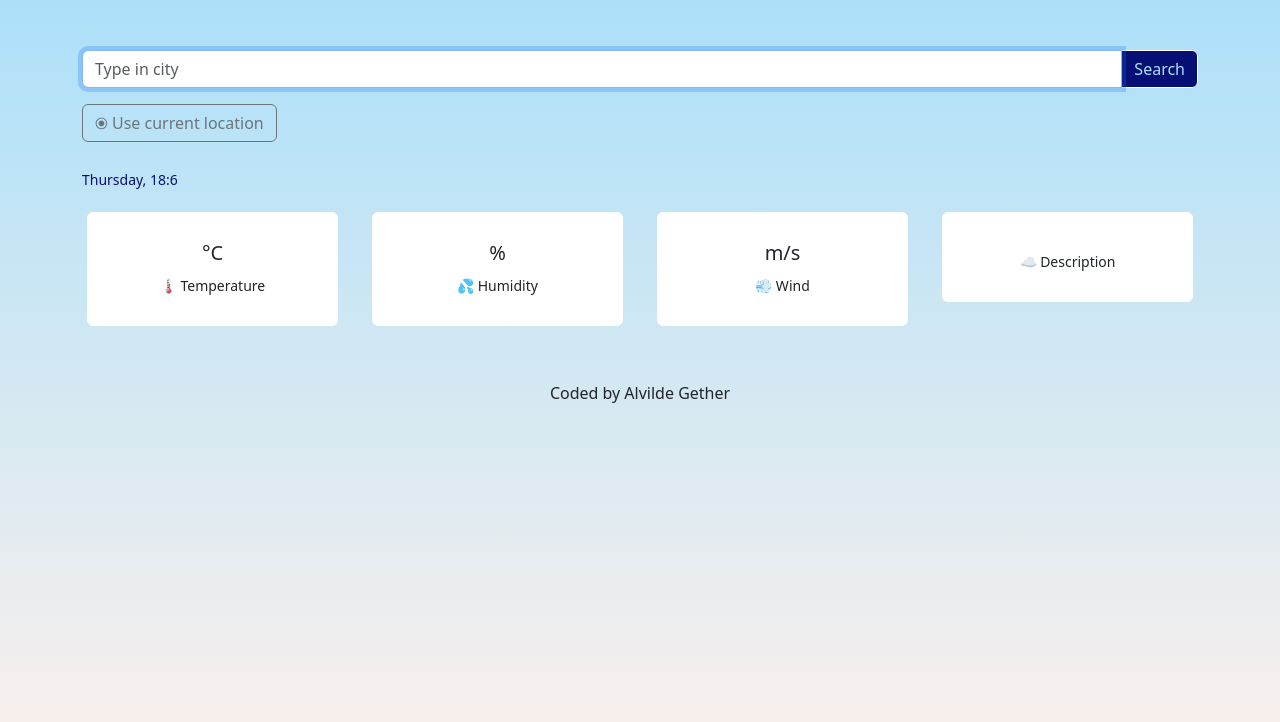
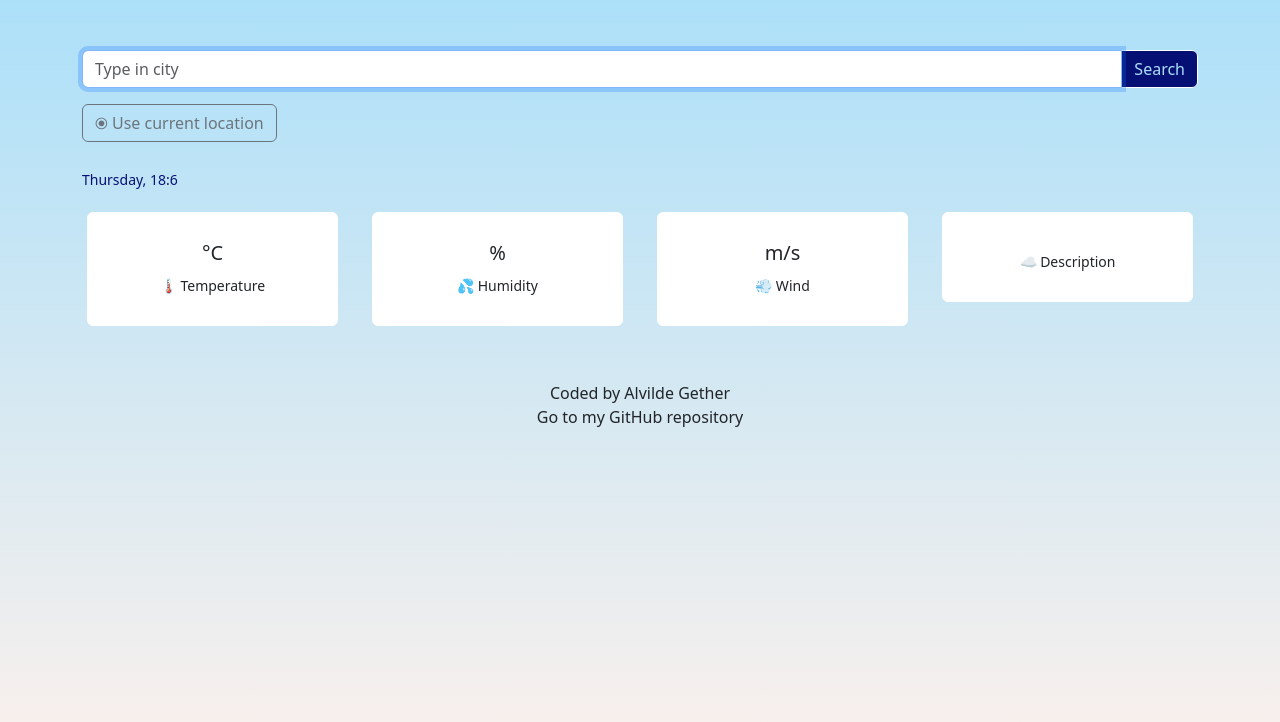
Before and after one commit to alvildegether/Final-project-Alvilde-Gether, a plain HTML site: page index.html in a window 1280 px wide. Drawn offline with nearby package versions, Linux system fonts and the light colour scheme; no server answers.

Commit message:
Added link for GitHub rep.

```diff
--- a/index.html
+++ b/index.html
@@ -90,7 +90,7 @@
         </div>
 
 
-      <footer>Coded by Alvilde Gether</footer>
+      <footer>Coded by Alvilde Gether<br>Go to my GitHub repository</br></footer>
     </div>
     <script src="src/index.js"></script>
   </body>
```
Also changed, not shown: 1 other file.
